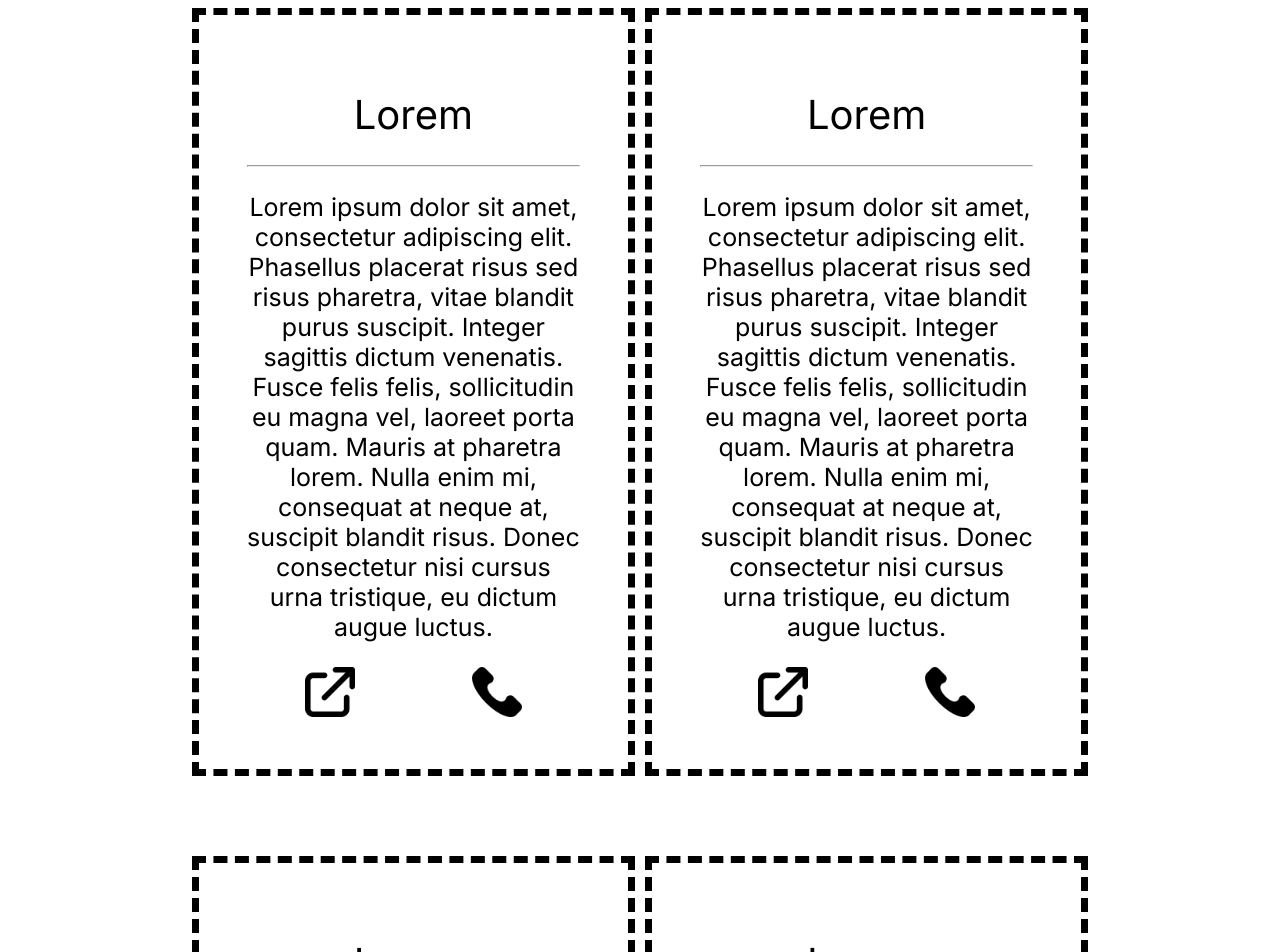
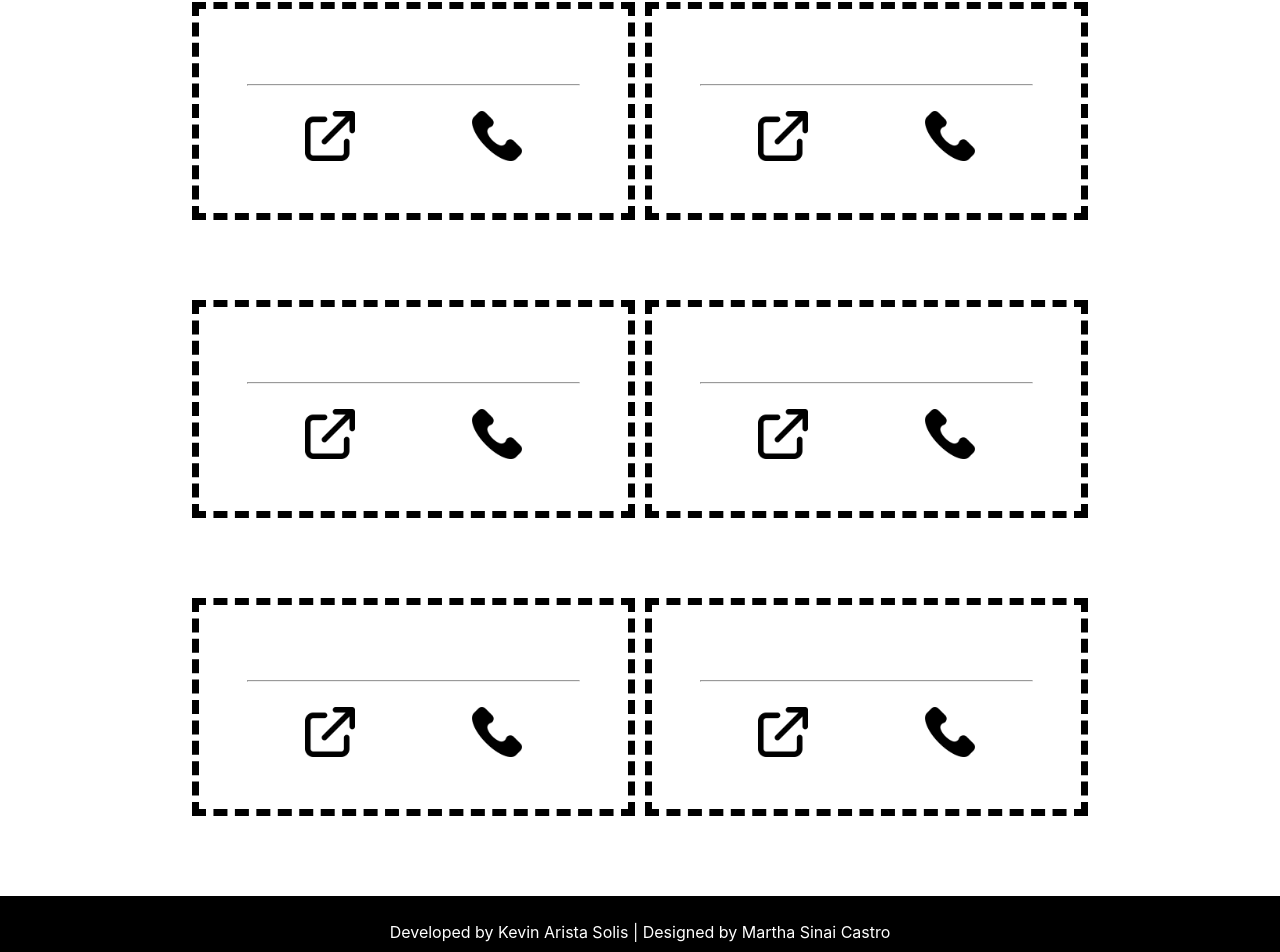
Before and after one commit to Kevin-Arista/ClassicalHub, a React (Create React App) app: page /locations in a window 1280 px wide. Shown: the part 876-1828 px from the top of the page. Built offline with nearby package versions, Linux system fonts and the light colour scheme; a web font is replaced by a local one.

Commit message:
rendered database objects using map()

```diff
--- a/src/pages/locations.css
+++ b/src/pages/locations.css
@@ -9,7 +9,7 @@
 	width: 98%;
 	margin-bottom: 1vh;
 }
-.map-container h1 {
+.Locations h1 {
 	text-decoration: underline;
 	font-family: "Inter", sans-serif;
 	font-optical-sizing: auto;
--- a/src/pages/locations.js
+++ b/src/pages/locations.js
@@ -3,26 +3,64 @@ import "./locations.css";
 import InfoCard from "../components/infoCard";
 
 function Locations(props) {
+	const nonProfits = [
+		{
+			name: "",
+			description: "",
+			link: "",
+			phone: "",
+		},
+		{
+			name: "",
+			description: "",
+			link: "",
+			phone: "",
+		},
+		{
+			name: "",
+			description: "",
+			link: "",
+			phone: "",
+		},
+		{
+			name: "",
+			description: "",
+			link: "",
+			phone: "",
+		},
+		{
+			name: "",
+			description: "",
+			link: "",
+			phone: "",
+		},
+		{
+			name: "",
+			description: "",
+			link: "",
+			phone: "",
+		},
+	];
+
 	return (
 		<div className="Locations">
 			<div style={{ height: "15vh" }}></div>
 			<iframe
+				title="mymap"
 				className="map-container"
 				src="https://www.google.com/maps/d/u/7/embed?mid=1NIg4BgSx5HuC3NKGj6psfsecvW4yDqg&ehbc=2E312F&noprof=1"
 				width="640"
 				height="480"></iframe>
 			<h1>Learn More Below!</h1>
 			<div className="info-cards-container">
-				<InfoCard></InfoCard>
-				<InfoCard></InfoCard>
-				<InfoCard></InfoCard>
-				<InfoCard></InfoCard>
-				<InfoCard></InfoCard>
-				<InfoCard></InfoCard>
-				<InfoCard></InfoCard>
-				<InfoCard></InfoCard>
-				<InfoCard></InfoCard>
-				<InfoCard></InfoCard>
+				{nonProfits.map((org, index) => (
+					<InfoCard
+						key={index}
+						orgName={org.name}
+						description={org.description}
+						link={org.link}
+						phone={org.phone}></InfoCard>
+				))}
 			</div>
 		</div>
 	);
```
